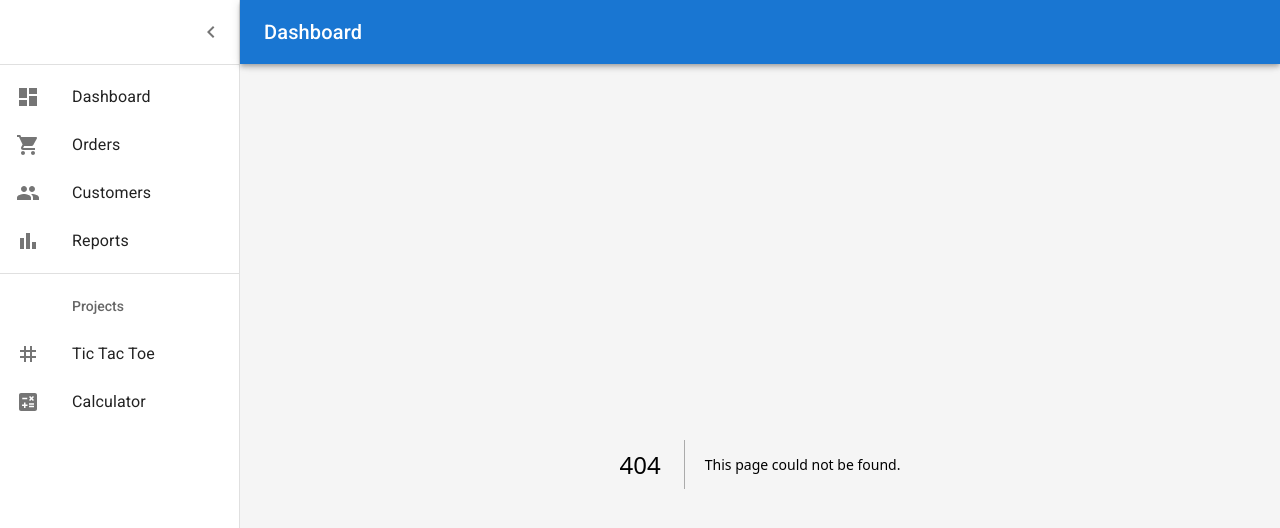
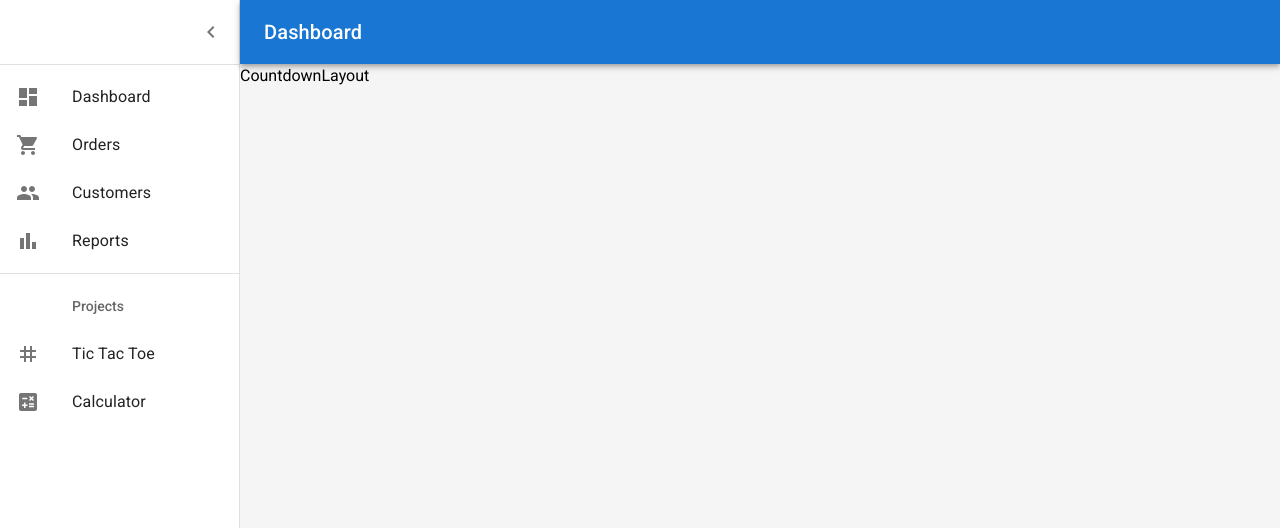
Before and after one commit to DvirMon/React-Workspace, a Next.js app: page /apps/Countdown in a window 1280 px wide. Before the commit this address had no page. Shown: the top 528 px of the page. Built offline with nearby package versions, Linux system fonts and the light colour scheme.

Commit message:
add Countdown  folder, page and layout files

```diff
--- /dev/null
+++ b/src/app/apps/Countdown/layout.tsx
@@ -0,0 +1,8 @@
+
+import React from 'react'
+
+export default function CountdownLayout() {
+  return (
+    <div>CountdownLayout</div>
+  )
+}
--- /dev/null
+++ b/src/app/apps/Countdown/page.tsx
@@ -0,0 +1,8 @@
+
+import React from 'react'
+
+export default function CountdownPage() {
+  return (
+    <div>CountdownPage</div>
+  )
+}
```
